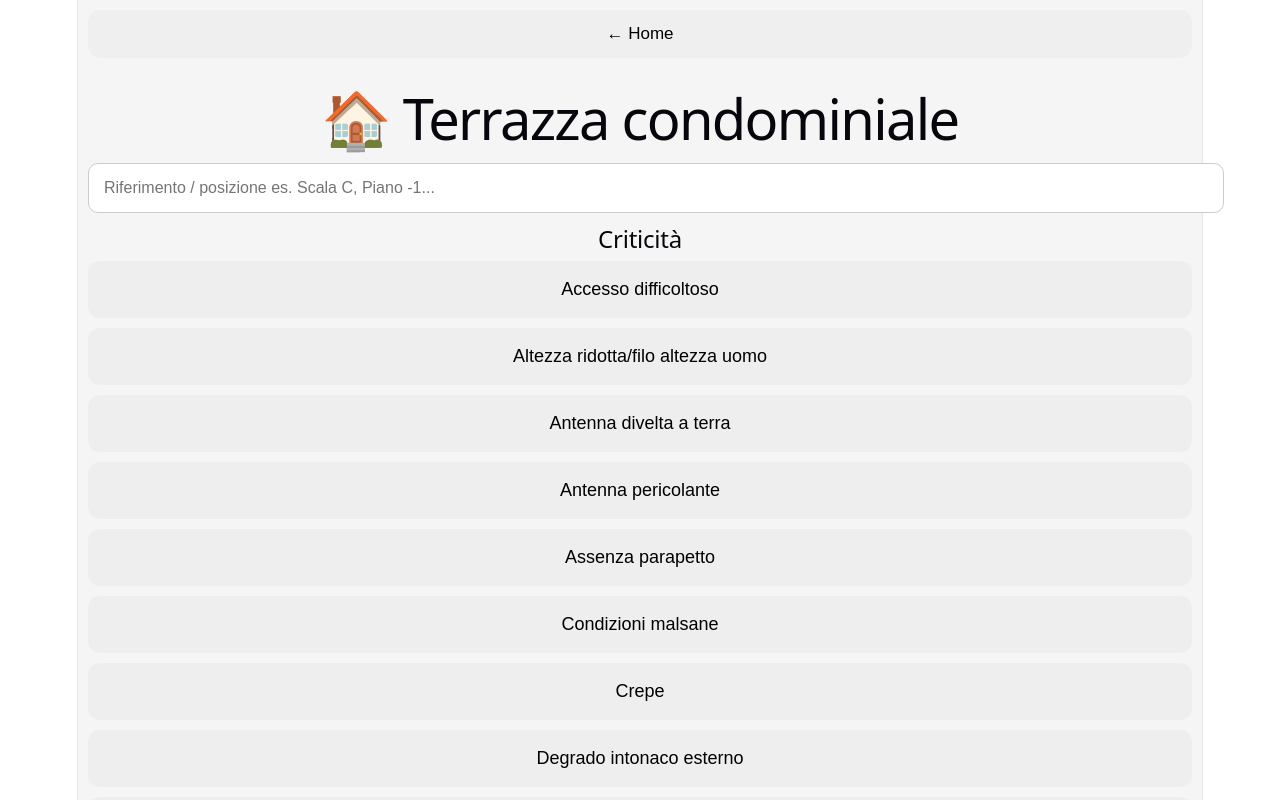
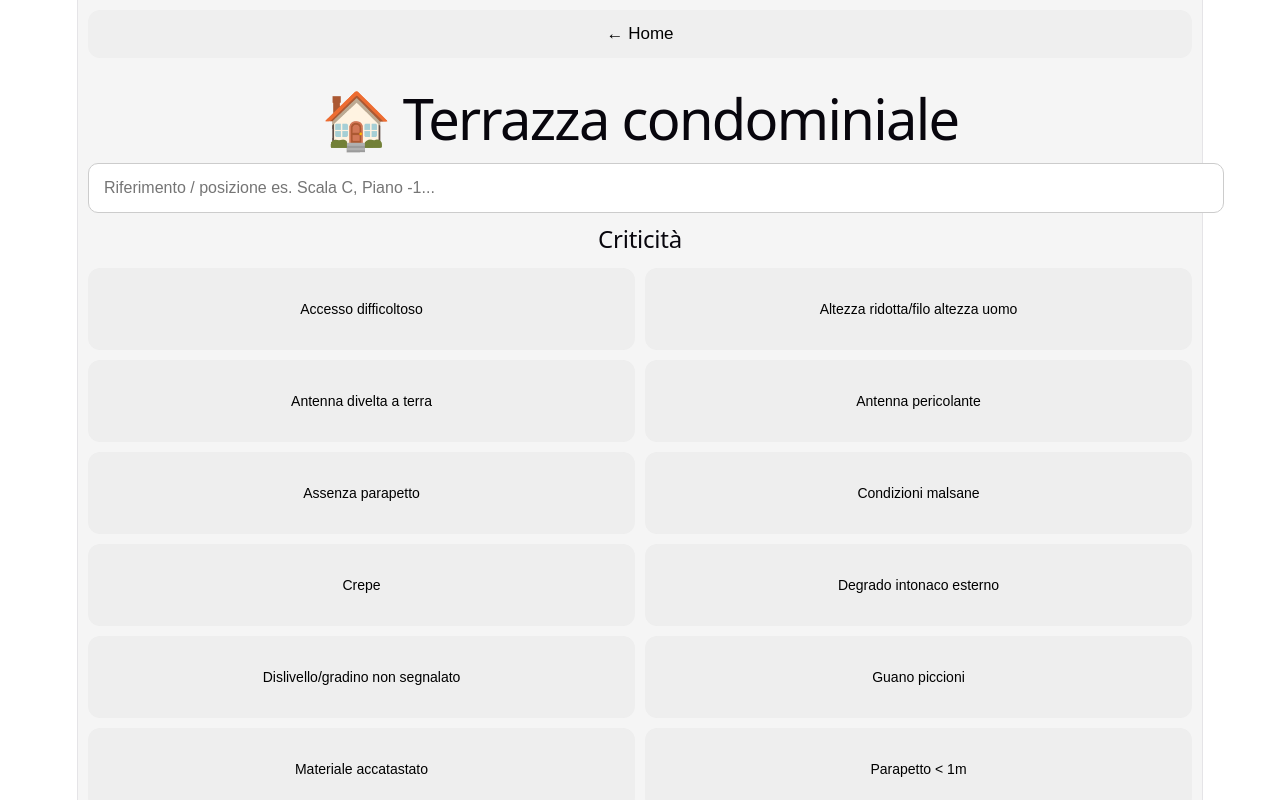
Before and after one commit to stefanodonatone-web/Checklist, a React (Vite) app: page / in a window 1280 px wide. Both pictures are taken after a click on the button "🏠 Terrazza condominiale". Shown: the top 800 px of the page. Built offline with nearby package versions, Linux system fonts and the light colour scheme.

Commit message:
criticita in due colonne

```diff
--- a/src/App.jsx
+++ b/src/App.jsx
@@ -712,6 +712,7 @@ function App() {
 
         <h2>Criticità</h2>
 
+        <div style={styles.criticitaGrid}>
           {criticitaRapide.map((item) => {
             const selezionata = criticitaSelezionata === item;
 
@@ -724,19 +725,14 @@ function App() {
                   color: selezionata ? "white" : "black",
                   fontWeight: selezionata ? "bold" : "normal",
                 }}
-              onClick={() => {
-                setCriticitaSelezionata(item);
-
-                setTimeout(() => {
-                  document.getElementById("inputFoto")?.click();
-                }, 150);
-              }}
+                onClick={() => setCriticitaSelezionata(item)}
               >
                 {selezionata ? "✓ " : ""}
                 {item}
               </button>
             );
           })}
+        </div>
 
         <label style={styles.bigButton}>
           📷 Aggiungi foto
@@ -903,6 +899,12 @@ const styles = {
     marginTop: "20px",
     width: "100%",
   },
+  criticitaGrid: {
+    display: "grid",
+    gridTemplateColumns: "repeat(2, minmax(0, 1fr))",
+    gap: "10px",
+    marginTop: "15px",
+  },
   environmentButton: {
     width: "100%",
     minHeight: "90px",
@@ -987,11 +989,13 @@ const styles = {
   },
   warningButton: {
     width: "100%",
-    padding: "18px",
-    fontSize: "18px",
+    minHeight: "82px",
+    padding: "12px 8px",
+    fontSize: "14px",
+    lineHeight: "1.2",
+    whiteSpace: "normal",
     borderRadius: "12px",
     border: "none",
-    marginBottom: "10px",
   },
   saveButton: {
     width: "100%",
```
Lines whose indentation alone changed are shown as unchanged.
